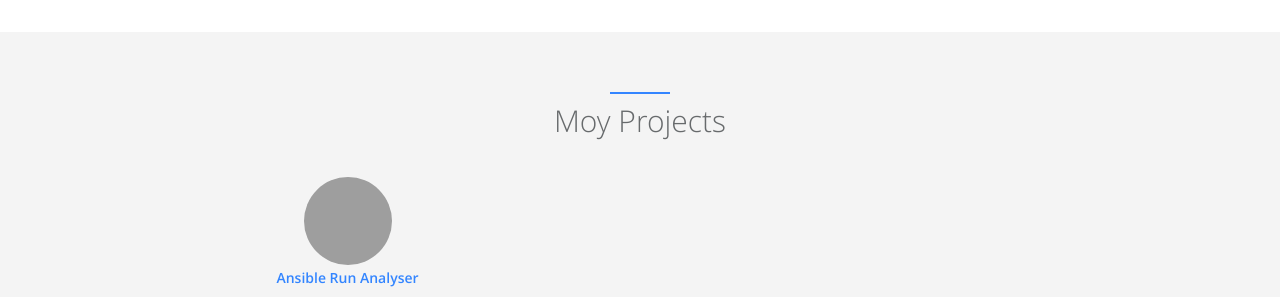
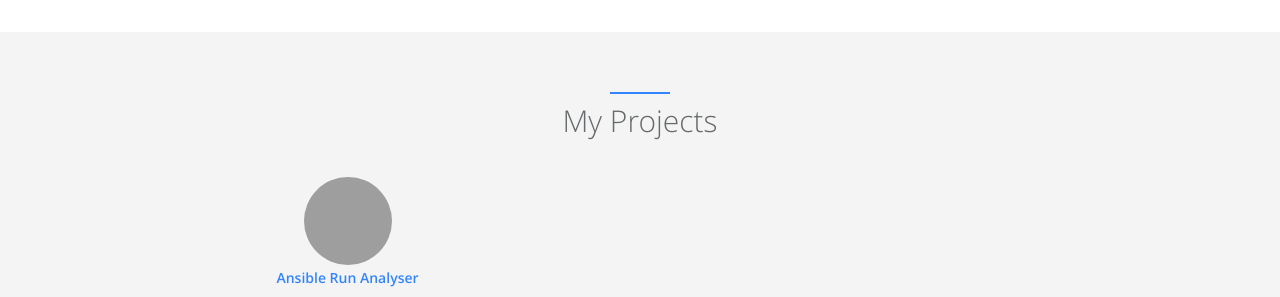
Before and after one commit to AjinkyaBapat/OLDAjinkyaBapat.github, a Jekyll site: the page built from index.html, in a window 1280 px wide and 900 px high, scrolled down 2527 px. Shown: the part 160-457 px from the top of the window. Built offline with Jekyll 4.4.1, drawn with Linux system fonts in a browser that asks for light colours; grey boxes are pictures that could not be loaded.

Commit message:
Revert "Code mods"
This reverts commit 6ffdc6c65f291e11b49884cc6cac49e6757de0ae.

```diff
--- a/_includes/sections/projects.html
+++ b/_includes/sections/projects.html
@@ -2,11 +2,11 @@
     <div class="row m-b-lg">
         <div class="col-lg-12 text-center">
             <div class="navy-line"></div>
-            <h1><span data-i18n="projects.my_projects">Moy Projects</span></h1>
+            <h1><span data-i18n="projects.my_projects">My Projects</span></h1>
         </div>
     </div>
-    <div class="row1">
-        <div class="row">
+    <div class="row">
+        <div class="row1">
             {% for project in site.data.index.projects %}
                 {% assign loopindex = forloop.index | modulo: 2 %}
                 {% if forloop.last %}
```
